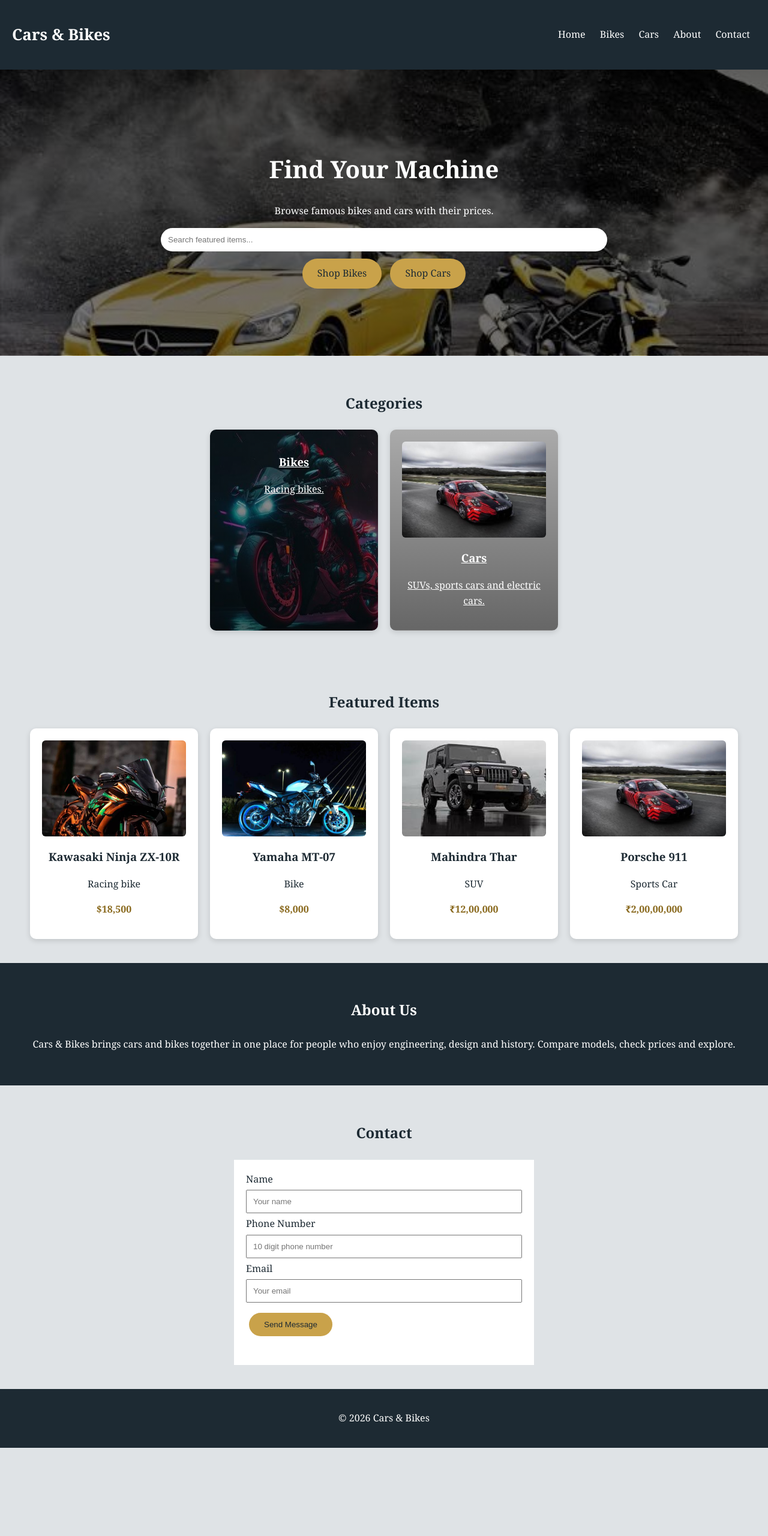
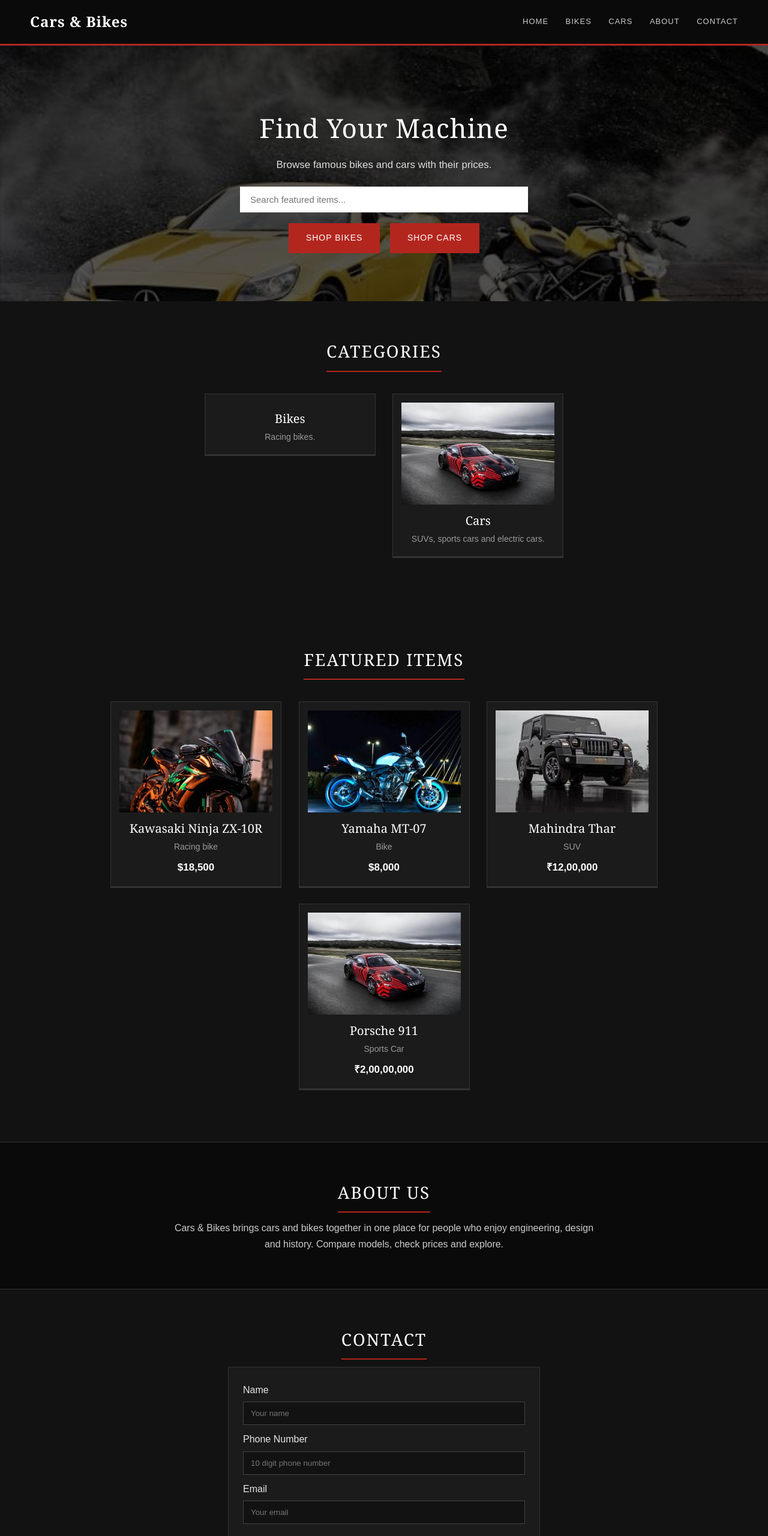
Before and after one commit to shouryaweb/toy-city, a plain HTML site: page index.html in a window 1280 px wide. Shown: the top 2560 px of the page at 60% size. Before the commit the page ends 2413 px from the top, so only its background shows below. Drawn offline with Linux system fonts and the light colour scheme.

Commit message:
Refactor CSS for improved styling and layout

```diff
--- a/style.css
+++ b/style.css
@@ -1,163 +1,354 @@
-/* FIX 1: the selector was missing, so this rule did nothing */
 * {
     box-sizing: border-box;
 }
 
+html {
+    scroll-behavior: smooth;
+}
+
 body {
     margin: 0;
-    font-family: Georgia, serif;
-    background: #dfe3e6;
-    color: #1d2a33;
-    line-height: 1.6;
+    font-family: Arial, Helvetica, sans-serif;
+    background: #121212;
+    color: #e6e6e6;
+    line-height: 1.7;
 }
 
 header {
-    background: #1d2a33;
-    color: white;
-    padding: 20px;
-    display: flex;
-    justify-content: space-between;
-    align-items: center;
-    flex-wrap: wrap;
+    position: sticky;
+    top: 0;
+    z-index: 50;
+    background: #0a0a0a;
+    border-bottom: 3px solid #b3261e;
+    padding: 16px 50px;
+    overflow: hidden;
 }
 
 .logo {
-    font-size: 26px;
+    float: left;
+    margin: 0;
+    font-family: Georgia, "Times New Roman", serif;
+    font-size: 24px;
+    font-weight: bold;
+    letter-spacing: 1px;
+    color: #ffffff;
+}
+
+nav {
+    float: right;
+    padding-top: 5px;
 }
 
 nav a {
-    color: white;
+    color: #cccccc;
     text-decoration: none;
-    margin: 10px;
+    margin-left: 24px;
+    font-size: 13px;
+    text-transform: uppercase;
+    letter-spacing: 1px;
 }
 
 nav a:hover {
-    color: #c9a24a;
+    color: #ffffff;
+    text-decoration: underline;
 }
 
 .hero {
-    background: linear-gradient(#0008, #0008), url("gun1.jpg");
+    background-color: #555555;
+    background-image: url("gun1.jpg");
     background-size: cover;
     background-position: center;
-    color: white;
+    background-repeat: no-repeat;
+    background-blend-mode: multiply;
     text-align: center;
-    padding: 100px 20px;
+    padding: 100px 20px 80px;
+    color: #ffffff;
 }
 
 .hero h2 {
-    font-size: 40px;
+    margin: 0 0 10px;
+    font-family: Georgia, "Times New Roman", serif;
+    font-size: 44px;
+    letter-spacing: 1px;
+}
+
+.hero p {
+    margin: 0 0 22px;
+    font-size: 17px;
+    color: #dddddd;
 }
 
 .hero input {
-    width: 60%;
-    padding: 12px;
-    border: none;
-    border-radius: 25px;
+    width: 50%;
+    max-width: 480px;
+    padding: 12px 16px;
+    border: 1px solid #ffffff;
+    background: #ffffff;
+    color: #000000;
+    font-family: inherit;
+    font-size: 15px;
+    outline: none;
 }
 
-.btn, #contact button {
+.hero .photo img {
+    max-width: 420px;
+    margin: 24px auto 0;
+}
+
+.btn, #contact button, .form-box button {
     display: inline-block;
-    background: #c9a24a;
-    color: #1d2a33;
-    padding: 12px 25px;
-    margin: 12px 5px;
-    border: none;
-    border-radius: 25px;
+    background: #b3261e;
+    color: #ffffff;
+    padding: 12px 28px;
+    margin: 18px 6px 0;
+    border: 1px solid #b3261e;
     text-decoration: none;
+    font-family: inherit;
+    font-size: 14px;
+    letter-spacing: 1px;
+    text-transform: uppercase;
     cursor: pointer;
 }
 
+.btn:hover, #contact button:hover, .form-box button:hover {
+    background: #ffffff;
+    color: #b3261e;
+}
+
 section {
-    padding: 40px 20px;
+    padding: 60px 40px;
     text-align: center;
 }
 
 section h2 {
-    margin-bottom: 25px;
+    display: inline-block;
+    margin: 0 0 12px;
+    padding-bottom: 8px;
+    border-bottom: 2px solid #b3261e;
+    font-family: Georgia, "Times New Roman", serif;
+    font-size: 28px;
+    font-weight: normal;
+    letter-spacing: 2px;
+    text-transform: uppercase;
+    color: #ffffff;
+}
+
+.hero h2 {
+    display: block;
+    border-bottom: none;
+    padding-bottom: 0;
+    font-size: 44px;
+    text-transform: none;
+    letter-spacing: 1px;
+}
+
+section > p {
+    margin: 0 0 24px;
+    color: #9a9a9a;
 }
 
 .products {
-    display: flex;
-    justify-content: center;
-    flex-wrap: wrap;
-    gap: 20px;
+    text-align: center;
+    margin-top: 24px;
 }
 
 .product, .category {
-    width: 280px;
-    padding: 20px;
-    background: white;
-    border-radius: 10px;
-    box-shadow: 0 3px 10px #0002;
-    overflow: hidden;
+    display: inline-block;
+    vertical-align: top;
+    width: 285px;
+    margin: 0 12px 26px;
+    padding: 14px;
+    background: #1b1b1b;
+    border: 1px solid #333333;
+    border-bottom: 3px solid #333333;
+    text-align: center;
+    text-decoration: none;
+    color: #e6e6e6;
 }
 
-.category {
-    display: inline-block;
-    background-size: cover;
-    background-position: center;
-    color: white;
+.product {
+    cursor: pointer;
 }
 
-.guns-box {
-    background-image: linear-gradient(#0005, #0009), url("bike.jpg");
+.product:hover, .category:hover {
+    border-color: #555555;
+    border-bottom-color: #b3261e;
 }
 
-.cars-box {
-    background-image: linear-gradient(#0005, #0009), url("car1.jpg");
+.product h3, .category h3 {
+    margin: 10px 0 2px;
+    font-family: Georgia, "Times New Roman", serif;
+    font-size: 20px;
+    font-weight: normal;
+    color: #ffffff;
 }
 
-/* FIX 2: images now fit inside the box, with or without a .photo wrapper */
+.product p, .category p {
+    margin: 2px 0;
+    font-size: 14px;
+    color: #9a9a9a;
+}
+
 .photo img,
 .product img {
     display: block;
     width: 100%;
-    height: 160px;
+    height: 170px;
     object-fit: cover;
-    border-radius: 6px;
     margin-bottom: 10px;
 }
 
 .price {
-    color: #8a6a1f;
+    margin-top: 8px !important;
+    font-size: 17px !important;
+    font-weight: bold;
+    color: #ffffff !important;
+}
+
+.about {
+    background: #0a0a0a;
+    border-top: 1px solid #333333;
+    border-bottom: 1px solid #333333;
+}
+
+.about p {
+    max-width: 700px;
+    margin: 0 auto;
+    color: #cccccc;
+}
+
+#contact form, .form-box {
+    max-width: 520px;
+    margin: 0 auto;
+    padding: 24px;
+    background: #1b1b1b;
+    border: 1px solid #333333;
+    text-align: left;
+}
+
+#contact input, #contact textarea, .form-box input, .form-box textarea {
+    width: 100%;
+    padding: 11px 12px;
+    margin: 6px 0 10px;
+    background: #121212;
+    color: #ffffff;
+    border: 1px solid #444444;
+    font-family: inherit;
+    outline: none;
+}
+
+#contact input:focus, #contact textarea:focus,
+.form-box input:focus, .form-box textarea:focus {
+    border-color: #ffffff;
+}
+
+#result {
+    margin-top: 10px;
     font-weight: bold;
 }
 
-/* About and Contact */
-.about, footer {
-    background: #1d2a33;
-    color: white;
+footer {
+    background: #0a0a0a;
+    color: #888888;
+    padding: 24px;
+    text-align: center;
+    font-size: 13px;
+    border-top: 1px solid #333333;
 }
 
-#contact form {
-    max-width: 500px;
-    margin: auto;
-    padding: 20px;
-    background: white;
-    text-align: left;
+.modal {
+    display: none;
+    position: fixed;
+    top: 0;
+    left: 0;
+    width: 100%;
+    height: 100%;
+    z-index: 100;
+    background: rgba(0, 0, 0, 0.85);
+    overflow: auto;
 }
 
-#contact input, #contact textarea {
-    width: 100%;
-    padding: 10px;
-    margin: 5px 0;
+.modal-box {
+    position: relative;
+    width: 90%;
+    max-width: 420px;
+    margin: 60px auto;
+    padding: 20px;
+    background: #1b1b1b;
+    color: #e6e6e6;
+    border: 1px solid #555555;
+    border-bottom: 3px solid #b3261e;
+    text-align: center;
 }
 
-footer {
-    padding: 20px;
-    text-align: center;
+.modal-box img {
+    display: block;
+    width: 100%;
+    height: 230px;
+    object-fit: cover;
+}
+
+.modal-box h3 {
+    margin: 14px 0 4px;
+    font-family: Georgia, "Times New Roman", serif;
+    font-size: 24px;
+    font-weight: normal;
+    color: #ffffff;
+}
+
+.modal-box p {
+    margin: 6px 0;
+    color: #bbbbbb;
+}
+
+.close {
+    position: absolute;
+    top: 4px;
+    right: 14px;
+    font-size: 30px;
+    line-height: 1;
+    color: #ffffff;
+    cursor: pointer;
+    z-index: 2;
 }
 
 @media (max-width: 600px) {
     header {
-        flex-direction: column;
+        padding: 14px 16px;
+        text-align: center;
+    }
+
+    .logo, nav {
+        float: none;
+    }
+
+    nav {
+        padding-top: 8px;
+    }
+
+    nav a {
+        margin: 0 7px;
+        font-size: 12px;
+    }
+
+    .hero {
+        padding: 70px 16px 55px;
+    }
+
+    .hero h2 {
+        font-size: 32px;
     }
 
     .hero input {
-        width: 90%;
+        width: 100%;
+    }
+
+    section {
+        padding: 40px 16px;
     }
 
     .product, .category {
         width: 100%;
+        margin: 0 0 16px;
     }
 }
```
